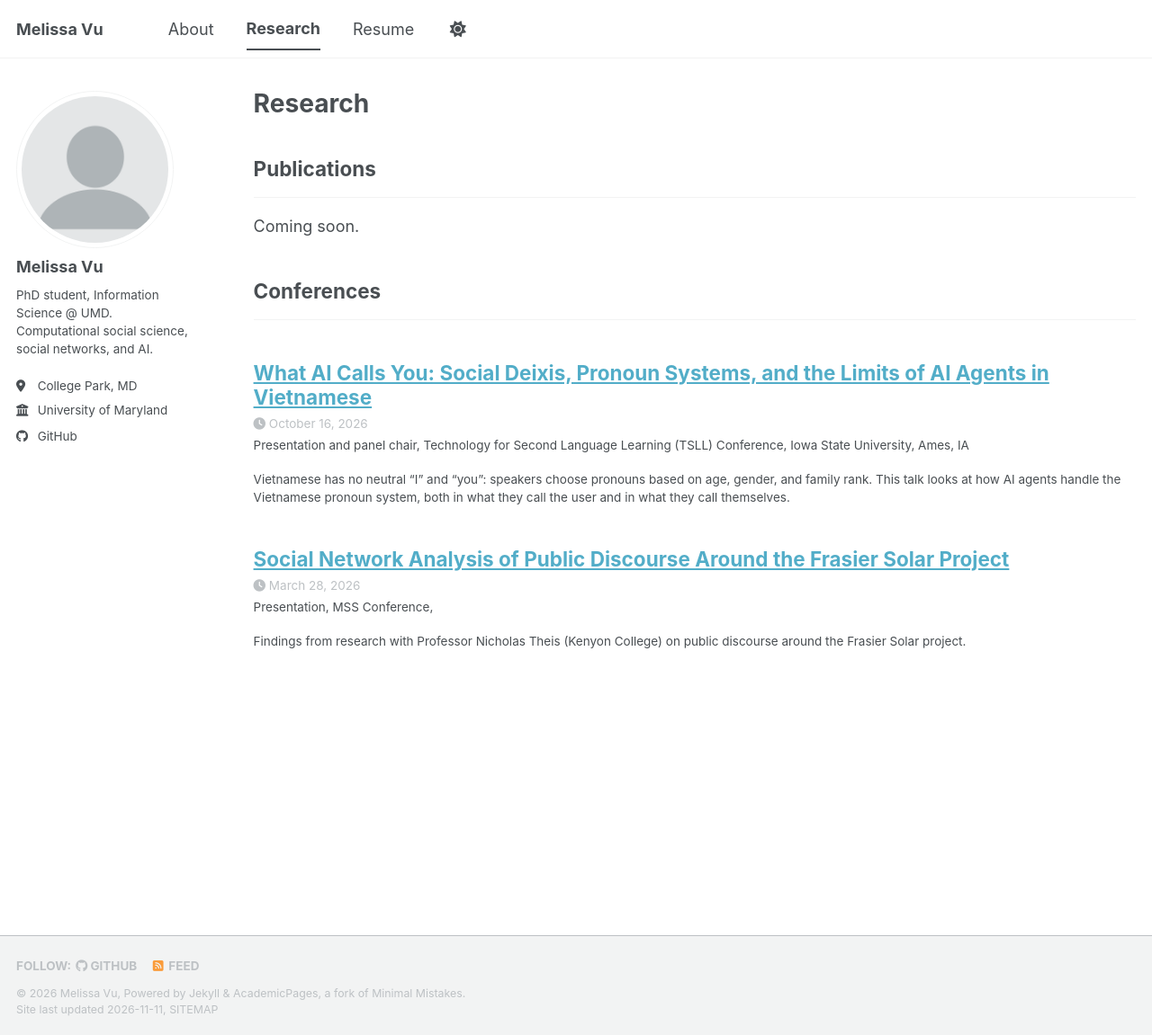
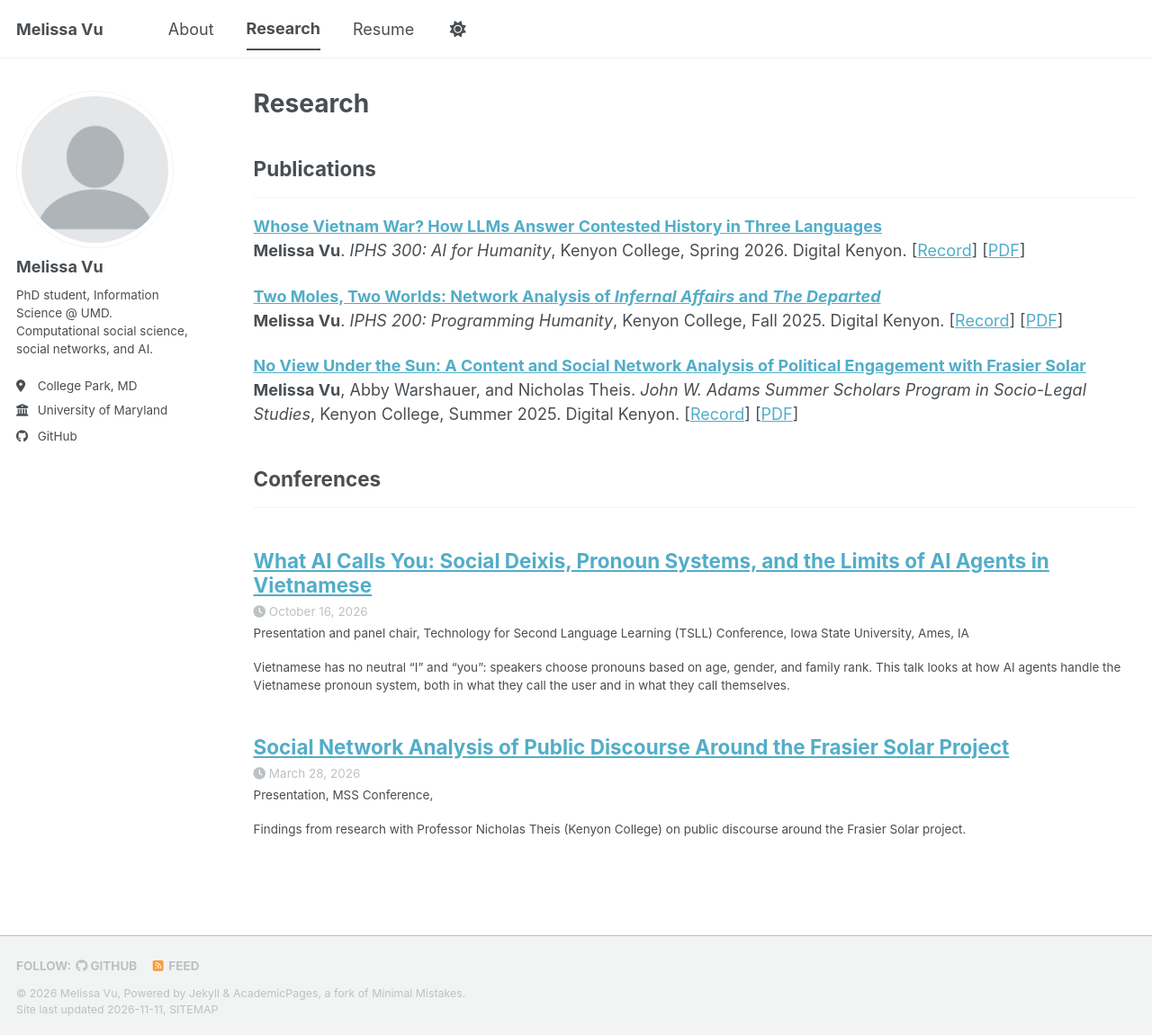
Before and after one commit to melvu-25/melvu-25.github.io, a Jekyll site: the page built from _pages/research.html, in a window 1280 px wide and 1151 px high. Shown: the whole window at 90% size. Built offline with Jekyll 4.4.1, drawn with Linux system fonts in a browser that asks for light colours; a script bundle is joined from its source files by our own code; a style sheet for code colours, icons or effects is not loaded.

Commit message:
Add three Digital Kenyon works to Publications; match Resume title
Co-Authored-By: Claude Opus 5.5 <noreply@anthropic.com>
Claude-Session: https://claude.ai/code/session_012ifzfhCaGA3SXhKdS2kXCK

```diff
--- a/_pages/research.html
+++ b/_pages/research.html
@@ -13,8 +13,13 @@ redirect_from:
 
 <h2>Publications</h2><hr />
 {% if site.publications.size > 0 %}
-  {% for post in site.publications reversed %}
-    {% include archive-single.html %}
+  {% assign pubs = site.publications | sort: "date" | reverse %}
+  {% for post in pubs %}
+  <p>
+    <strong><a href="{{ base_path }}{{ post.url }}">{{ post.title }}</a></strong><br>
+    {{ post.authors }}. <i>{{ post.venue }}</i>, Kenyon College, {{ post.season }}. Digital Kenyon.
+    [<a href="{{ post.recordurl }}">Record</a>] [<a href="{{ post.pdfurl }}">PDF</a>]
+  </p>
   {% endfor %}
 {% else %}
   <p>Coming soon.</p>
--- /dev/null
+++ b/_publications/2025-08-01-no-view-under-the-sun.md
@@ -0,0 +1,18 @@
+---
+title: "No View Under the Sun: A Content and Social Network Analysis of Political Engagement with Frasier Solar"
+collection: publications
+permalink: /publication/2025-no-view-under-the-sun
+date: 2025-08-01
+excerpt: ""
+authors: "<strong>Melissa Vu</strong>, Abby Warshauer, and Nicholas Theis"
+venue: "John W. Adams Summer Scholars Program in Socio-Legal Studies"
+season: "Summer 2025"
+recordurl: "https://digital.kenyon.edu/summerlegalprogram/28/"
+pdfurl: "https://digital.kenyon.edu/cgi/viewcontent.cgi?article=1036&context=summerlegalprogram"
+---
+
+<strong>Melissa Vu</strong>, Abby Warshauer, and Nicholas Theis. <i>John W. Adams Summer Scholars Program in Socio-Legal Studies</i>, Kenyon College, Summer 2025. Digital Kenyon.
+
+Also presented at the MSS conference, March 2026.
+
+[Record](https://digital.kenyon.edu/summerlegalprogram/28/) · [PDF](https://digital.kenyon.edu/cgi/viewcontent.cgi?article=1036&context=summerlegalprogram)
--- /dev/null
+++ b/_publications/2025-12-01-two-moles-two-worlds.md
@@ -0,0 +1,16 @@
+---
+title: "Two Moles, Two Worlds: Network Analysis of <i>Infernal Affairs</i> and <i>The Departed</i>"
+collection: publications
+permalink: /publication/2025-two-moles-two-worlds
+date: 2025-12-01
+excerpt: ""
+authors: "<strong>Melissa Vu</strong>"
+venue: "IPHS 200: Programming Humanity"
+season: "Fall 2025"
+recordurl: "https://digital.kenyon.edu/dh_iphs_prog/82/"
+pdfurl: "https://digital.kenyon.edu/cgi/viewcontent.cgi?article=1088&context=dh_iphs_prog"
+---
+
+<strong>Melissa Vu</strong>. <i>IPHS 200: Programming Humanity</i>, Kenyon College, Fall 2025. Digital Kenyon.
+
+[Record](https://digital.kenyon.edu/dh_iphs_prog/82/) · [PDF](https://digital.kenyon.edu/cgi/viewcontent.cgi?article=1088&context=dh_iphs_prog)
--- /dev/null
+++ b/_publications/2026-05-01-whose-vietnam-war.md
@@ -0,0 +1,16 @@
+---
+title: "Whose Vietnam War? How LLMs Answer Contested History in Three Languages"
+collection: publications
+permalink: /publication/2026-whose-vietnam-war
+date: 2026-05-01
+excerpt: ""
+authors: "<strong>Melissa Vu</strong>"
+venue: "IPHS 300: AI for Humanity"
+season: "Spring 2026"
+recordurl: "https://digital.kenyon.edu/dh_iphs_ai/66/"
+pdfurl: "https://digital.kenyon.edu/cgi/viewcontent.cgi?article=1066&context=dh_iphs_ai"
+---
+
+<strong>Melissa Vu</strong>. <i>IPHS 300: AI for Humanity</i>, Kenyon College, Spring 2026. Digital Kenyon.
+
+[Record](https://digital.kenyon.edu/dh_iphs_ai/66/) · [PDF](https://digital.kenyon.edu/cgi/viewcontent.cgi?article=1066&context=dh_iphs_ai)
```
